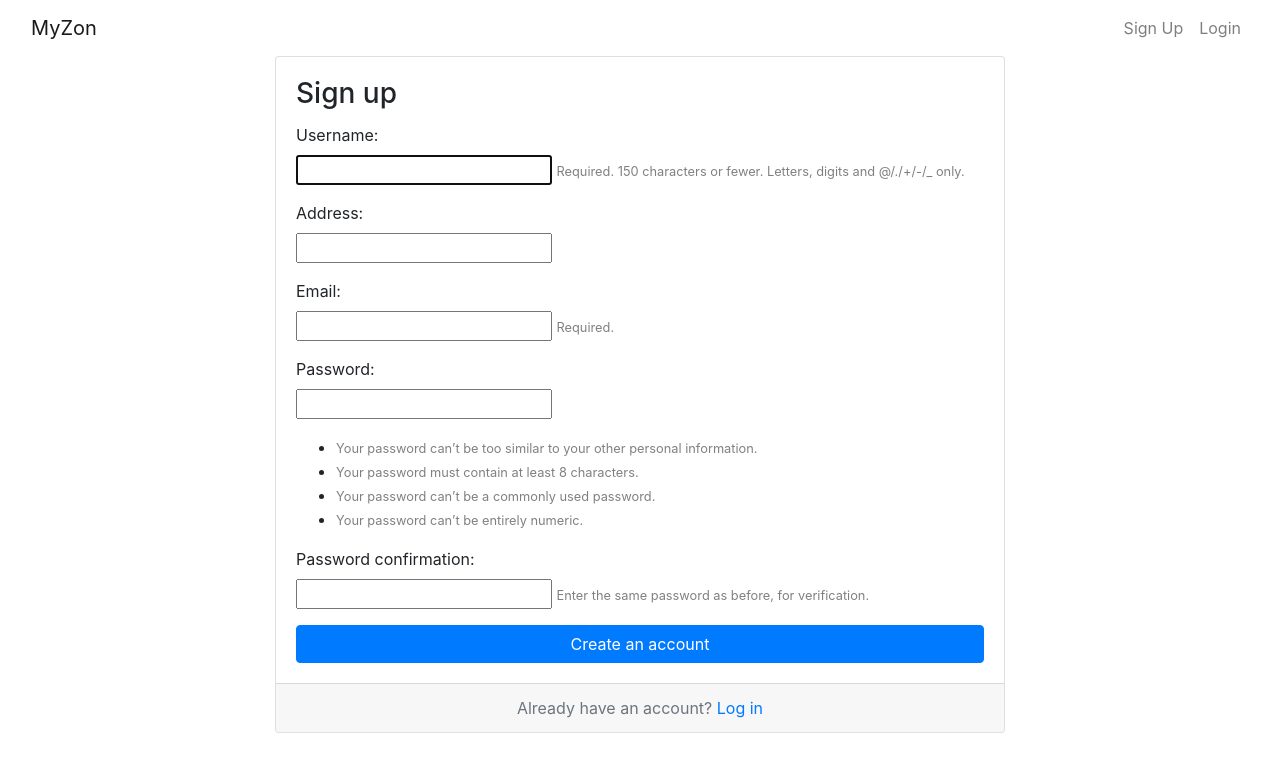
After one commit to JitsB/MyCart, a Django app: page /signup/ in a window 1280 px wide. The commit adds this page. Shown: the top 772 px of the page. Run offline with Django 3.2, Linux system fonts and the light colour scheme; some libraries are stand-ins or nearby versions.

Commit message:
Changes to SignUp and Navbar

```diff
--- a/MyCart/MyCart/urls.py
+++ b/MyCart/MyCart/urls.py
@@ -20,4 +20,5 @@ from mysite import views
 urlpatterns = [
     path('admin/', admin.site.urls),
     path('', views.home, name = "home"),
+    path('signup/',views.signup, name = "Signup"),
 ]
--- /dev/null
+++ b/MyCart/mysite/forms.py
@@ -0,0 +1,12 @@
+from django import forms
+from django.contrib.auth.forms import UserCreationForm
+from django.contrib.auth.models import User
+
+class SignUpForm(UserCreationForm):
+    # name = forms.CharField(max_length = 50)
+    address = forms.CharField(max_length = 50)
+    email = forms.EmailField(max_length = 50, help_text = "Required.")
+
+    class Meta:
+        model = User
+        fields = ('username','address','email','password1','password2')
--- a/MyCart/mysite/views.py
+++ b/MyCart/mysite/views.py
@@ -1,7 +1,25 @@
 from django.shortcuts import render
 from django.http import HttpResponse
+from .forms import SignUpForm
+from django.contrib.auth import login, authenticate
 
 # Create your views here.
 
 def home(request):
     return render(request,"base.html")
+
+
+def signup(request):
+    if request.method == "POST":
+        form = SignUpForm(request.POST)
+        if form.is_valid():
+            form.save()
+            username = form.cleaned_data.get('username')
+            password = form.cleaned_data.get('password1')
+            user = authenticate(username = username, password = password)
+            login(request, user)
+            return redirect('home')
+    else:
+        form = SignUpForm
+
+    return render(request, 'signup.html',{'form':form})
--- a/MyCart/templates/base.html
+++ b/MyCart/templates/base.html
@@ -3,24 +3,34 @@
 <html>
 	<head>
 		<meta charset = "utf-8">
-		<title>{% block title %}MyZon{% endblock %}</title>
-		<link rel = "stylesheet" href="{% static 'css/bootstrap.min.css' %}">
-		{% block stylesheet %}{% endblock %}
+		<title>MyZon</title>
+        <link rel = "stylesheet" href="{% static 'css/bootstrap.min.css' %}">
     </head>
     <body>
-		{% block body %}
-            <nav class="navbar navbar-inverse">
-                <div class = "container-fluid">
-                    <div class = "navbar-header">
-                        <a class = "navbar-brand" href = "#">MyZon</a>
-                    </div>
-                    <ul class="nav navbar-nav">
-                        <li class="active"><a href="#">Login</a></li>
-                        <li class="active"><a href="#">SignUp</a></li>
+        <nav class="navbar navbar-expand-lg navbar-light">
+            <div class = "container-fluid">
+                <div class = "navbar-header">
+                    <a class = "navbar-brand" href = "{% url 'home' %}">MyZon</a>
+                </div>
+                <div class = "container-right">
+                    <ul class="nav navbar-nav navbar-right">
+                        <li>
+                            <a class = "nav-item nav-link" href="{% url 'Signup' %}">
+                                <span class="glyphicon glyphicon-user"></span>
+                                Sign Up
+                            </a>
+                        </li>
+                        <li>
+                            <a class = "nav-item nav-link" href="#">
+                                <span class="glyphicon glyphicon-log-in"></span>
+                                Login
+                            </a>
+                        </li>
                     </ul>
                 </div>
-            </nav>
-
-        {% endblock body%}
+            </div>
+        </nav>
+        {% block content %}
+        {% endblock %}
     </body>
 </html>
--- /dev/null
+++ b/MyCart/templates/signup.html
@@ -0,0 +1,55 @@
+{% extends 'base.html' %}
+
+
+{% block content %}
+    <!-- <h1>SignUp</h1>
+    <form method = "POST">
+        {% csrf_token %}
+        {% for field in form%}
+            <p>
+                {{ field.label_tag }}<br>
+                {{ field }}
+                {% if field.help_text %}
+                    <small style = "color:grey">{{ field.help_text }}</small>
+                {% endif %}
+                {%for error in field.errors%}
+                    <p style = "color:red">{{error}}</p>
+                {%endfor%}
+            </p>
+        {% endfor %}
+        <Button type = "Submit">SignUp</Button>
+    </form> -->
+    <!-- {% block body %} -->
+  <div class="container">
+    <div class="row justify-content-center">
+      <div class="col-lg-8 col-md-10 col-sm-12">
+        <div class="card">
+          <div class="card-body">
+            <h3 class="card-title">Sign up</h3>
+            <form method = "POST">
+                    {% csrf_token %}
+                    {% for field in form%}
+                        <p>
+                            {{ field.label_tag }}<br>
+                            {{ field }}
+                            {% if field.help_text %}
+                                <small style = "color:grey">{{ field.help_text }}</small>
+                            {% endif %}
+                            {%for error in field.errors%}
+                                <p style = "color:red">{{error}}</p>
+                            {%endfor%}
+                        </p>
+                    {% endfor %}
+                </form>
+              <button type="submit" class="btn btn-primary btn-block">Create an account</button>
+            </form>
+          </div>
+          <div class="card-footer text-muted text-center">
+            Already have an account? <a href="#">Log in</a>
+          </div>
+        </div>
+      </div>
+    </div>
+  </div>
+<!-- {% endblock %} -->
+{% endblock %}
```
Also changed, not shown: MyCart/db.sqlite3, MyCart/templates/login.html (added).
